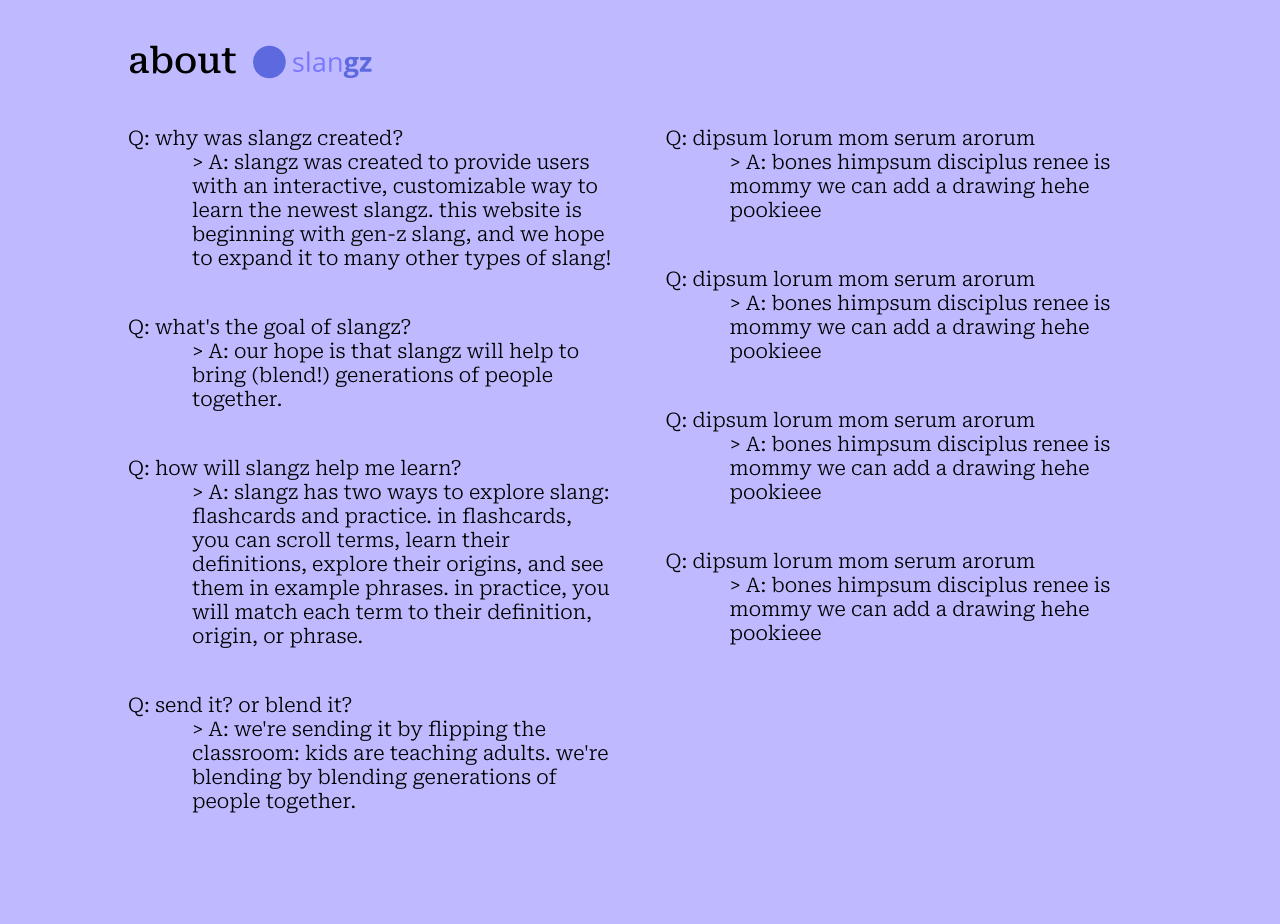
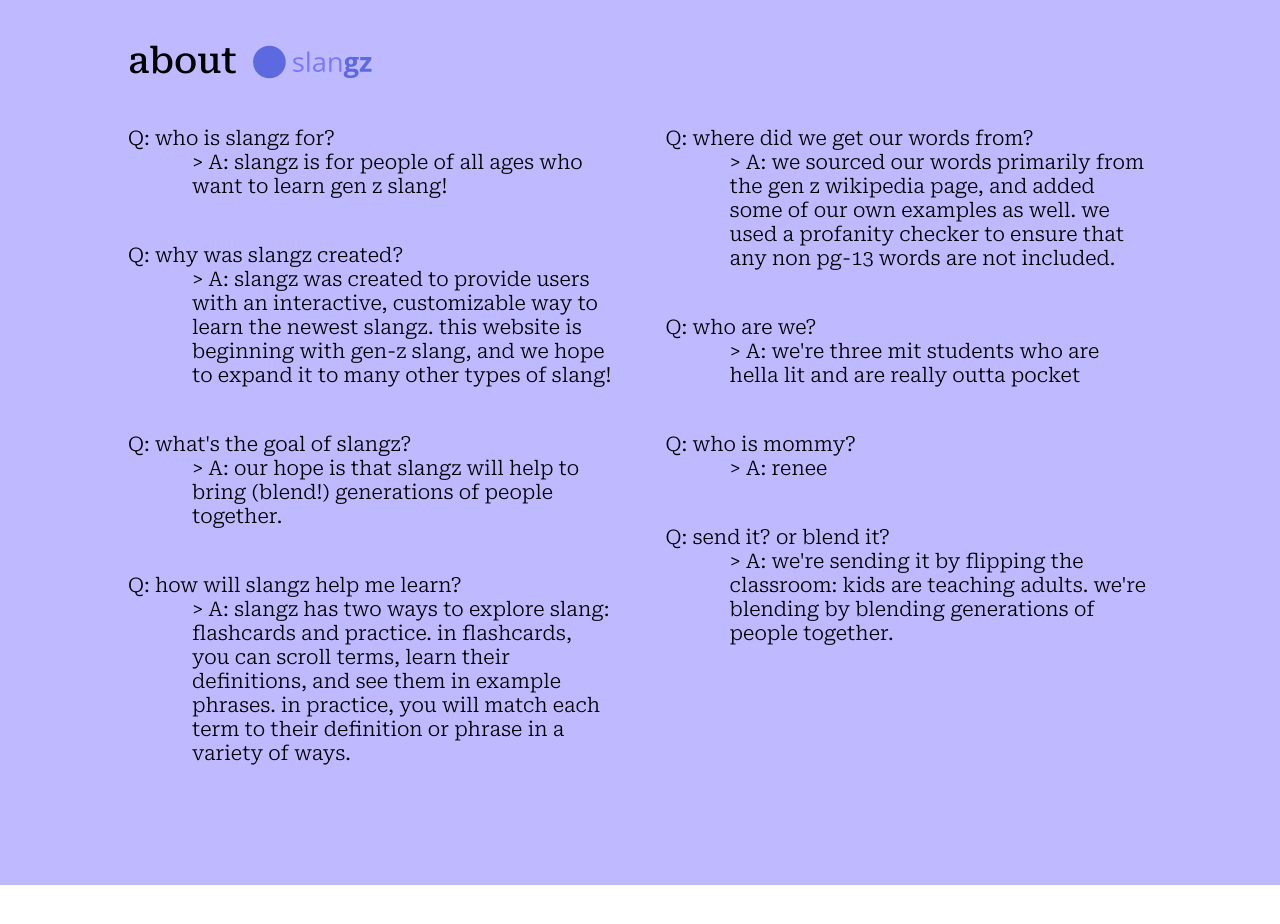
Before and after one commit to weblab-class/katdou-reneehong-AnnieWang314, a React app: page / in a window 1280 px wide. Shown: the part 860-1784 px from the top of the page. After the commit the page ends 1745 px from the top, so only its background shows below. Built offline with nearby package versions, Linux system fonts and the light colour scheme; no server answers; the HTML template or start-up script is replaced by a standard one.

Commit message:
added new terms and made hover for logout page

```diff
--- a/client/src/components/pages/home/Home.tsx
+++ b/client/src/components/pages/home/Home.tsx
@@ -63,6 +63,10 @@
         <p className="Home-about-qna-container">
           <div className="Home-about-column">
             <SingleQna
+              question="who is slangz for?"
+              answer="slangz is for people of all ages who want to learn gen z slang!"
+            />
+            <SingleQna
               question="why was slangz created?"
               answer="slangz was created to provide users with an interactive, customizable way to learn the newest slangz. this website is beginning with gen-z slang, and we hope to expand it to many other types of slang!"
             />
@@ -72,29 +76,27 @@
             />
             <SingleQna
               question="how will slangz help me learn?"
-              answer="slangz has two ways to explore slang: flashcards and practice. in flashcards, you can scroll terms, learn their definitions, explore their origins, and see them in example phrases. in practice, you will match each term to their definition, origin, or phrase."
+              answer="slangz has two ways to explore slang: flashcards and practice. in flashcards, you can scroll terms, learn their definitions, and see them in example phrases. in practice, you will match each term to their definition or phrase in a variety of ways."
+            />
+
+          </div>
+          <div className="Home-about-column">
+            <SingleQna
+              question="where did we get our words from?"
+              answer="we sourced our words primarily from the gen z wikipedia page, and added some of our own examples as well. we used a profanity checker to ensure that any non pg-13 words are not included."
+            />
+
+            <SingleQna
+              question="who are we?"
+              answer="we're three mit students who are hella lit and are really outta pocket"
+            />
+            <SingleQna
+              question="who is mommy?"
+              answer="renee"
             />
             <SingleQna
               question="send it? or blend it?"
               answer="we're sending it by flipping the classroom: kids are teaching adults. we're blending by blending generations of people together. "
-            />
-          </div>
-          <div className="Home-about-column">
-            <SingleQna
-              question="dipsum lorum mom serum arorum"
-              answer="bones himpsum disciplus renee is mommy we can add a drawing hehe pookieee"
-            />
-            <SingleQna
-              question="dipsum lorum mom serum arorum"
-              answer="bones himpsum disciplus renee is mommy we can add a drawing hehe pookieee"
-            />
-            <SingleQna
-              question="dipsum lorum mom serum arorum"
-              answer="bones himpsum disciplus renee is mommy we can add a drawing hehe pookieee"
-            />
-            <SingleQna
-              question="dipsum lorum mom serum arorum"
-              answer="bones himpsum disciplus renee is mommy we can add a drawing hehe pookieee"
             />
           </div>
         </p>
--- a/client/src/components/pages/profile/Settings.css
+++ b/client/src/components/pages/profile/Settings.css
@@ -32,7 +32,16 @@
   margin-right: 20px;
   color: var(--primary--dim);
 }
+.Settings-logOut-yes:hover {
+  margin-right: 20px;
+  color: #2d3aaf;;
+}
+
 
 .Settings-logOut-no {
   color: var(--primary--dim);
 }
+.Settings-logOut-no:hover {
+  margin-right: 20px;
+  color: #2d3aaf;;
+}
```
Also changed, not shown: 1 other file (tests, documents, lock files or other folders).
